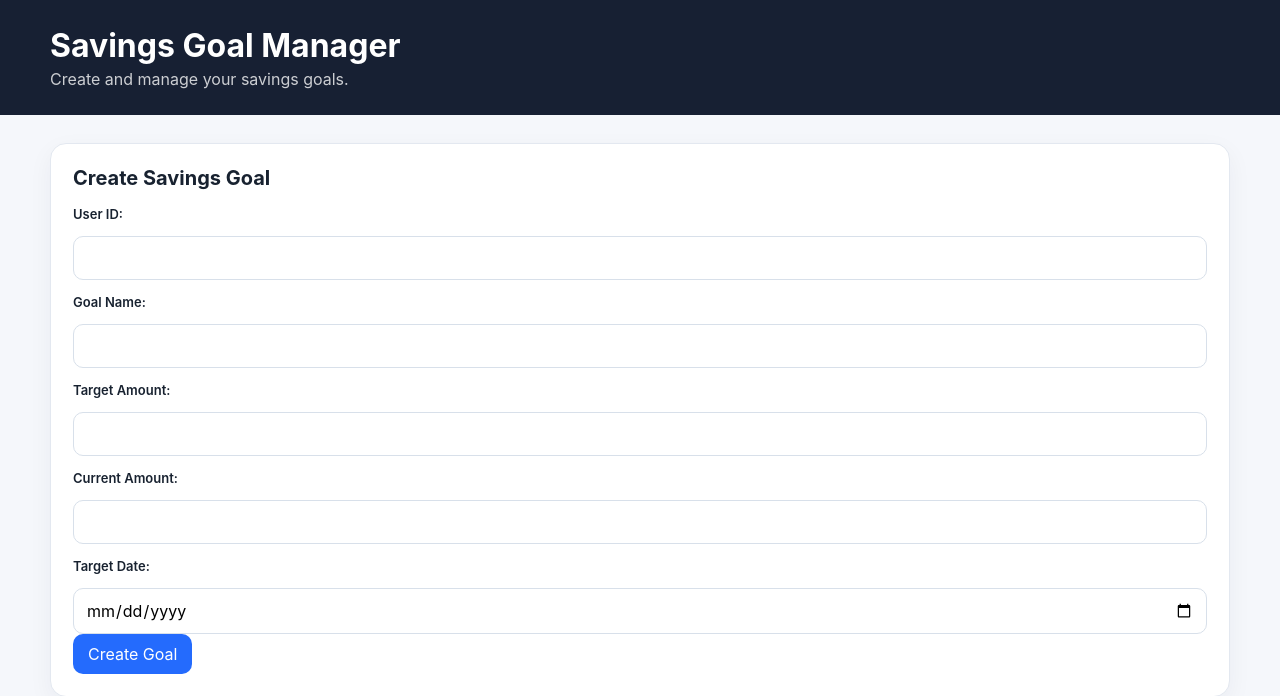
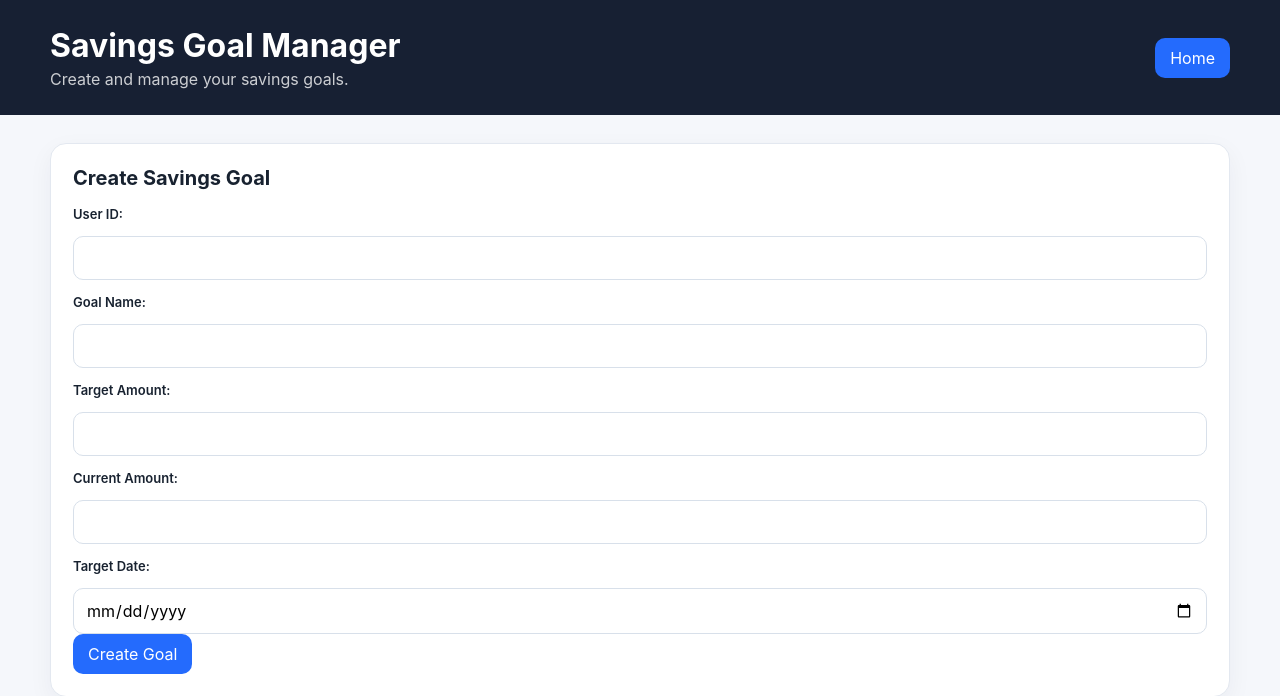
Before and after one commit to AlanWen1/ASD-agentic-ai-Group4, a Flask app: page / in a window 1280 px wide. Shown: the top 696 px of the page. Run offline with Flask 3, Linux system fonts and the light colour scheme.

Commit message:
Add Savings Goal navigation to shared home

```diff
--- a/student-5/frontend/static/styles.css
+++ b/student-5/frontend/static/styles.css
@@ -146,3 +146,18 @@ button.danger {
     background: #fff0f1;
     color: #bc263a;
 }
+
+.top-header {
+    display: flex;
+    justify-content: space-between;
+    align-items: center;
+}
+
+.home-button {
+    background: #246bfd;
+    color: white;
+    text-decoration: none;
+    padding: 10px 15px;
+    border-radius: 10px;
+    font: inherit;
+}
--- a/student-5/frontend/templates/index.html
+++ b/student-5/frontend/templates/index.html
@@ -10,9 +10,15 @@
 </head>
 
 <body>
-    <header>
-        <h1>Savings Goal Manager</h1>
-        <p>Create and manage your savings goals.</p>
+    <header class="top-header">
+        <div>
+            <h1>Savings Goal Manager</h1>
+            <p>Create and manage your savings goals.</p>
+        </div>
+
+        <a class="home-button" href="http://localhost:3000/">
+            Home
+        </a>
     </header>
 
     <main>
```
Also changed, not shown: finance-application/frontend/templates/index.html (+11 -0 lines).
